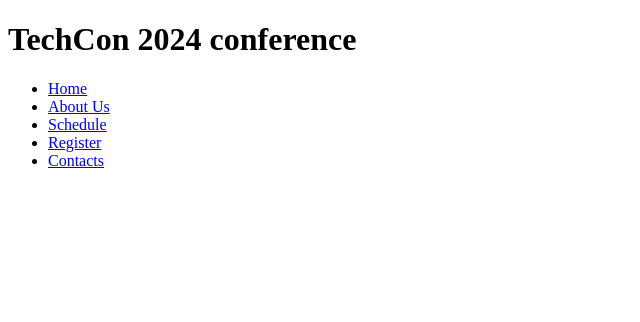
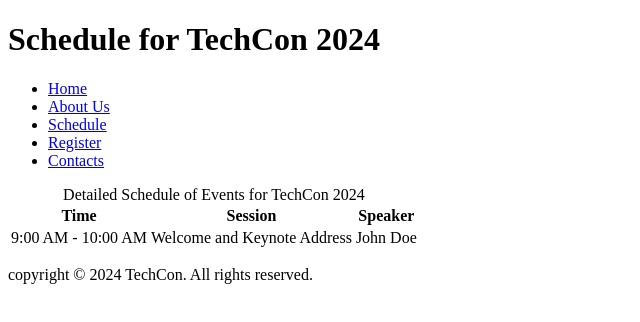
Before and after one commit to assad250/TechCon_HTML, a plain HTML site: page techcon_website/schedule.html in a window 1280 px wide. Shown: the whole page, without its empty margins (0-640 px from the left). Drawn offline with Linux system fonts and the light colour scheme.

Commit message:
schedule.html

```diff
--- a/techcon_website/schedule.html
+++ b/techcon_website/schedule.html
@@ -9,7 +9,7 @@
 
 <body>
     <header>
-        <h1> TechCon 2024 conference </h1>
+        <h1> Schedule for TechCon 2024 </h1>
         <nav>
             <ul>
                 <li> <a href="index.html">Home</a> </li>
@@ -21,6 +21,32 @@
         </nav>
     </header>
 
+    <main>
+        <table>
+            <caption>Detailed Schedule of Events for TechCon 2024</caption>
+
+            <thead>
+                <tr>
+                    <th scope="col">Time</th>
+                    <th scope="col">Session</th>
+                    <th scope="col">Speaker</th>
+                </tr>
+            </thead>
+
+            <tbody>
+                <tr>
+                    <td>9:00 AM - 10:00 AM</td>
+                    <td>Welcome and Keynote Address</td>
+                    <td>John Doe</td>
+                </tr>
+            </tbody>
+        </table>
+    </main>
+
+
+    <footer>
+        <p>copyright &copy; 2024 TechCon. All rights reserved. </p>
+    </footer>
 </body>
 
 </html>
```
